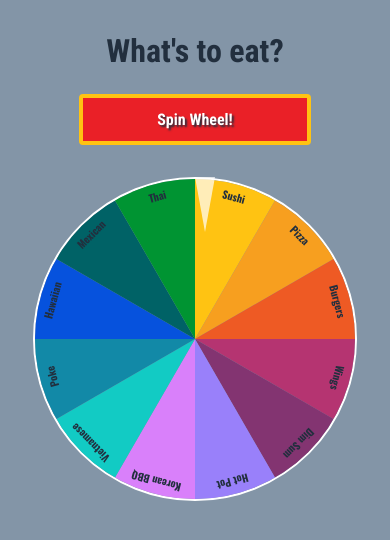
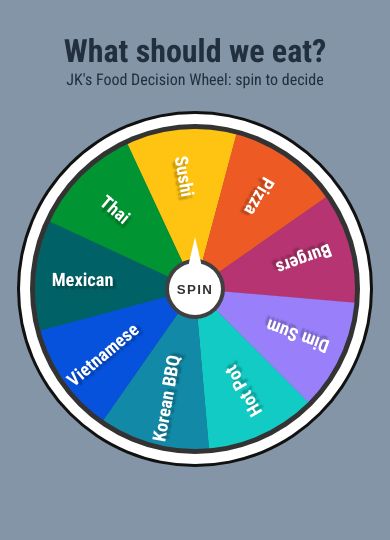
Before and after one commit to essjay05/food-wheel-selector-react, a React (Create React App) app: page / in a window 390 px wide. Shown: the top 540 px of the page. Built offline with nearby package versions, Linux system fonts and the light colour scheme; the HTML template or start-up script is replaced by a standard one.

Commit message:
Created new FoodWheel and spinning mechanism.  Hoping this fixes the mobile spinning bug.

```diff
--- a/src/App.css
+++ b/src/App.css
@@ -18,7 +18,7 @@
 /* Responsive styles */
 @media screen and (max-width:450px) {
   .App-header {
-    padding-bottom: 0;
+    padding-bottom: 1rem;
   }
 
   .App-body {
--- a/src/App.js
+++ b/src/App.js
@@ -1,7 +1,10 @@
 import React from 'react';
 import './App.css';
+// import CustomSpinner from './components/CustomSpinner/CustomSpinner';
 // import FoodForm from './components/foodForm/FoodForm';
-import Spinner from './components/spinner/Spinner';
+// import Spinner from './components/spinner/Spinner';
+import FoodWheel from './components/FoodWheel/FoodWheel';
+
 
 function App() {
 
@@ -9,11 +12,14 @@ function App() {
     <div className="App">
       <header className="App-header">
         <h1>
-          What's to eat?
+          What should we eat?
         </h1>
+        <p>JK's Food Decision Wheel: spin to decide</p>
       </header>
       <div className="App-body">
-        <Spinner />
+        {/* <Spinner /> */}
+        <FoodWheel />
+        {/* <CustomSpinner/> */}
         {/* <FoodForm /> */}
       </div>
     </div>
--- /dev/null
+++ b/src/components/FoodWheel/FoodWheel.css
@@ -0,0 +1,112 @@
+.food-wheel-section {
+  margin: 3.5rem auto;
+}
+
+.container {
+  position: relative;
+  width: 31.25rem;
+  height: 31.25rem;
+  display: flex;
+  justify-content: center;
+  align-items: center;
+}
+
+.container .spin-btn {
+  position: absolute;
+  width: 60px;
+  height: 60px;
+  background: #fff;
+  border-radius: 50%;
+  z-index: 10;
+  display: flex;
+  justify-content: center;
+  align-items: center;
+  text-transform: uppercase;
+  font-weight: 600;
+  color: #333;
+  letter-spacing: .1em;
+  border: 4px solid rgba(0,0,0,0.75);
+  cursor: pointer;
+  user-select: none;
+}
+
+.container .spin-btn::before {
+  content: '';
+  position: absolute;
+  top: -26px;
+  width: 20px;
+  height: 30px;
+  border-radius: 50%;
+  z-index: 9;
+  background: #fff;
+  clip-path: polygon(50% 0%, 15% 100%, 85% 100%);
+}
+
+.container .wheel {
+  position: absolute;
+  top: 0;
+  left: 0;
+  width: 100%;
+  height: 100%;
+  background: #444;
+  border-radius: 50%;
+  overflow: hidden;
+  box-shadow: 0 0 0 5px #333,
+    0 0 0 15px #fff,
+    0 0 0 18px #111;
+  transition: 5s ease-in-out;
+}
+
+.container .wheel .wheel-slice {
+  position: absolute;
+  width: 50%;
+  height: 50%;
+  transform-origin: bottom right;
+  transform: rotate(calc(40deg * var(--i)));
+  clip-path: polygon(0 0, 53.5% 0, 100% 100%, 0 53.5%);
+  display: flex;
+  justify-content: center;
+  align-items: center;
+  user-select: none;
+  cursor: pointer;
+}
+
+.container .wheel .wheel-slice .text {
+  position: relative;
+  transform: rotate(40deg);
+  font-size: 1.15em;
+  font-weight: 600;
+  color: #fff;
+  text-shadow: 3px 3px 2px rgba(0, 0, 0, 0.25);
+
+}
+
+/* Responsive styles */
+@media screen and (max-width:1280px) {
+  ul.circle, .container {
+    width: 25rem;
+    height: 25rem;
+  }
+  .spinner-slice .text {
+    font-size: .8rem;
+  }
+}
+
+/* Responsive styles */
+@media screen and (max-width:450px) {
+  ul.circle, .container {
+    width: 20rem;
+    height: 20rem;
+  }
+
+  .spinner-slice .text {
+    padding-top: 5px;
+    font-size: .65rem;
+  }
+
+  .arrow-pointer {
+    border-left: 10px solid transparent;
+    border-right: 10px solid transparent;
+    border-top: 55px solid var(--white);
+  }
+}
--- /dev/null
+++ b/src/components/FoodWheel/FoodWheel.jsx
@@ -0,0 +1,78 @@
+import React, { useEffect } from 'react'
+import './FoodWheel.css'
+
+const FoodWheel = () => {
+
+  let spinTime = Math.floor((Math.random() * 3500) + 1)
+
+  const spinWheel = () => {
+    const wheel = document.querySelector('.wheel ')
+    wheel.style.transform = `rotate(${spinTime}deg)`
+    spinTime += Math.floor((Math.random() * 3500) + 1)
+  }
+
+  // Next feature: Make Food list editable by others
+  const foodList = [
+    'Sushi',
+    'Pizza',
+    'Burgers',
+    // 'Wings',
+    'Dim Sum',
+    'Hot Pot',
+    'Korean BBQ',
+    'Vietnamese',
+    // 'Poke',
+    // 'Hawaiian',
+    'Mexican',
+    'Thai'
+  ]
+
+  useEffect(() => {
+    console.log('foodList')
+    console.log(foodList)
+  })
+
+
+  const pieColors = [
+    '#FFC312',
+    // '#F79F1F',
+    '#EE5A24',
+    '#B53471',
+    // '#833471',
+    '#9980FA',
+    // '#D980FA',
+    '#12CBC4',
+    '#1289A7',
+    '#0652DD',
+    '#006266',
+    '#009432',
+    '#A3CB38'
+  ]
+
+
+  return (
+    <section className='food-wheel-section'>
+      <div className='container'>
+        <button
+          className='spin-btn' onClick={spinWheel}>Spin</button>
+        <div className='wheel'>
+        {foodList.map((item, index) => (<div
+            key={index}
+            className="wheel-slice"
+            style={{
+              '--i': `${index + 1}`,
+              backgroundColor: `${pieColors[index]}`}}>
+            <div
+              className="text"
+              spellCheck="false">
+              {foodList[index]}
+            </div>
+          </div>))}
+        </div>
+      </div>
+
+    </section>
+  )
+}
+
+export default FoodWheel
--- a/src/index.css
+++ b/src/index.css
@@ -28,6 +28,7 @@
 * {
   margin: 0;
   padding: 0;
+  box-sizing: border-box;
 }
 
 body {
@@ -41,9 +42,17 @@ body {
   flex-direction: column;
   align-items: center;
   justify-content: flex-start;
+  min-height: 100vh;
 }
 
 code {
   font-family: source-code-pro, Menlo, Monaco, Consolas, 'Courier New',
     monospace;
 }
+
+main {
+  display: flex;
+  justify-content: center;
+  align-items: center;
+  min-height: 100vh;
+}
```
